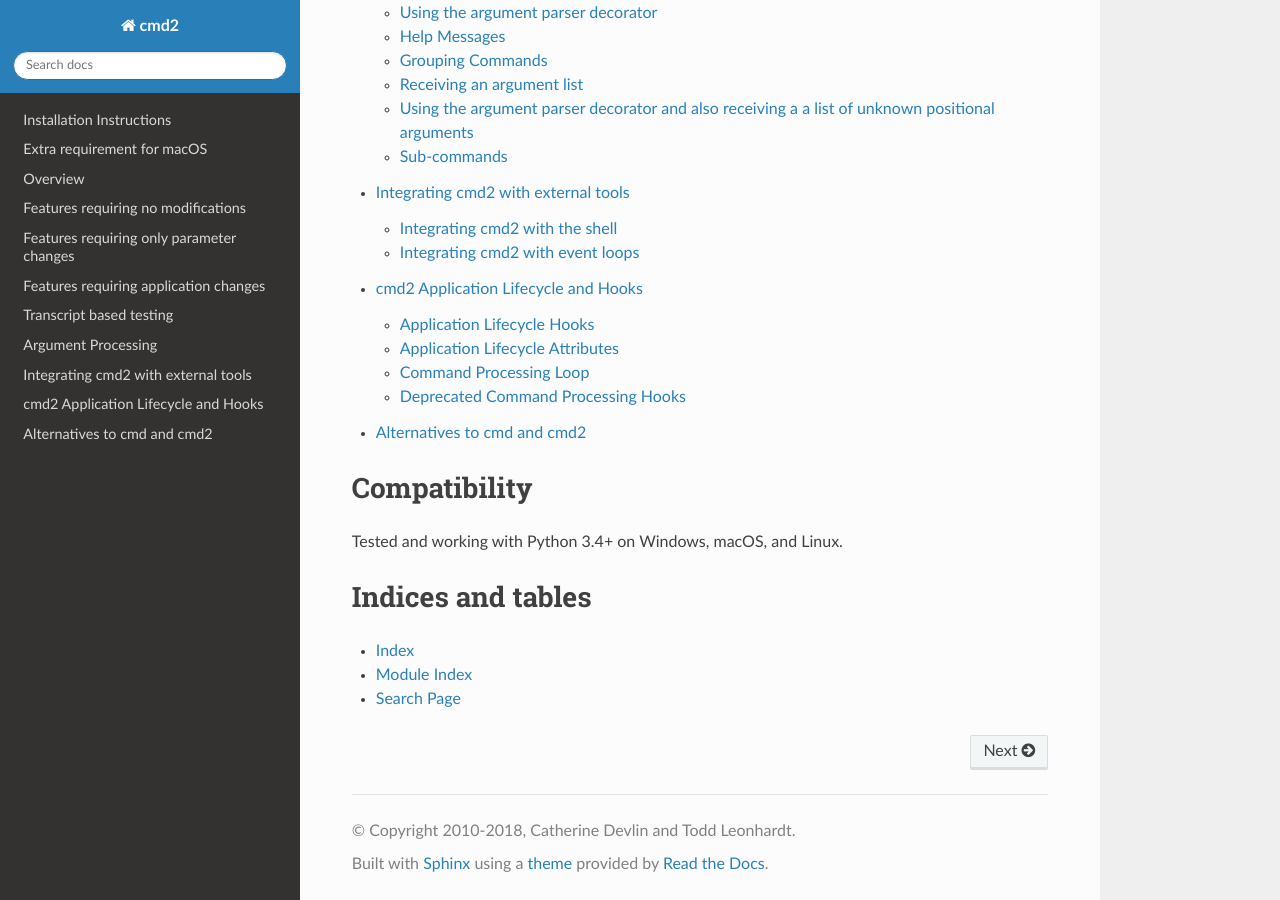
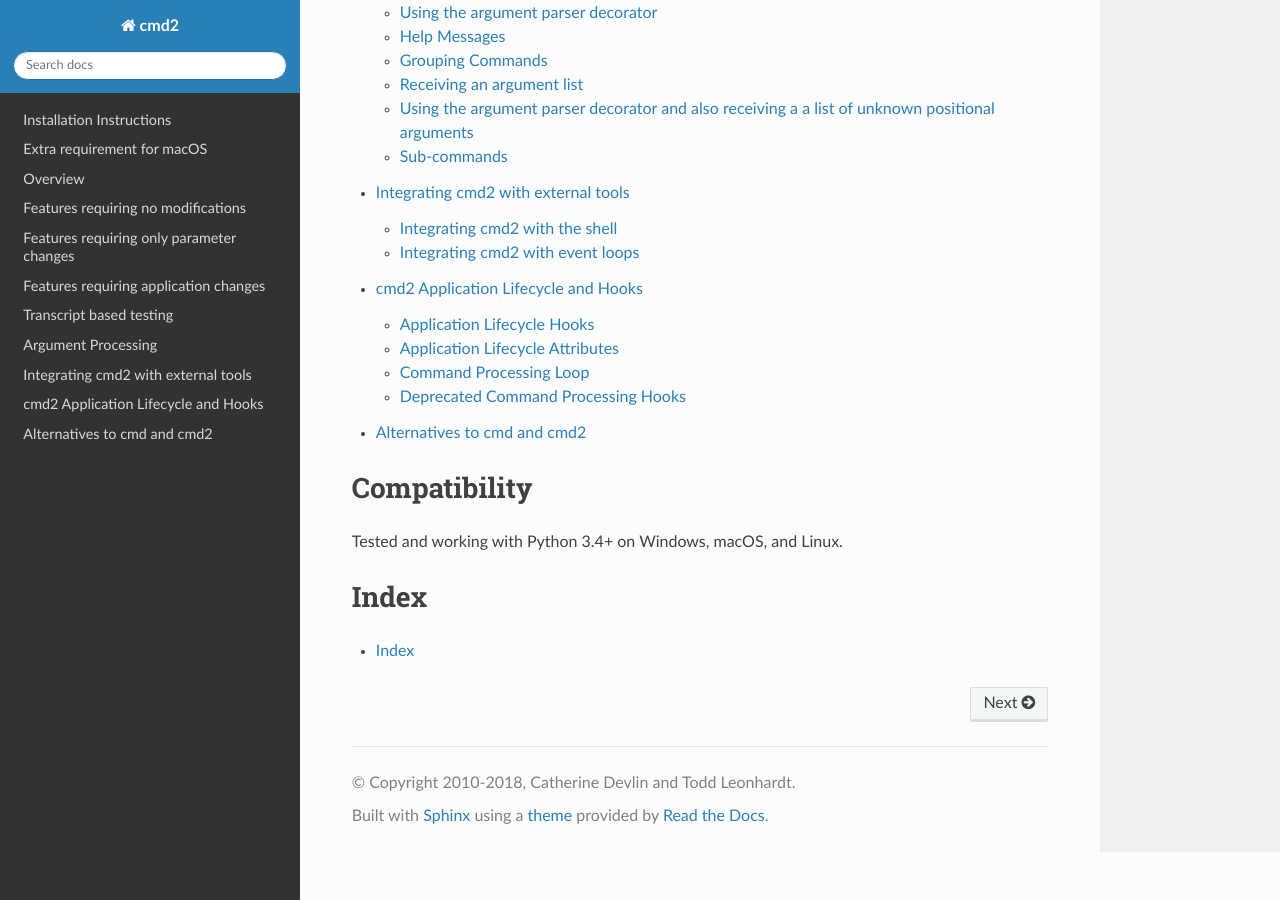
Before and after one commit to python-cmd2/cmd2, a Sphinx documentation site: the page built from docs/index.rst, in a window 1280 px wide and 900 px high, scrolled down 2368 px. Built offline with Sphinx 7.4.7 and the Read the Docs theme 2.0.0, drawn with Linux system fonts in a browser that asks for light colours.

Commit message:
Removed non-working Module Index link from the main Sphinx docs page
Also:
* Improved Sphinx build options in Makefile and via invoke by adding the following options:
    * -n : nit-picky mode, warn about all missing references
    * -v : increase verbosity (can be repeated)
    * -W : turn warnings into errors
    * -T : show full traceback on exception

```diff
--- a/docs/index.rst
+++ b/docs/index.rst
@@ -75,9 +75,7 @@
 
 Tested and working with Python 3.4+ on Windows, macOS, and Linux.
 
-Indices and tables
-==================
+Index
+=====
 
 * :ref:`genindex`
-* :ref:`modindex`
-* :ref:`search`
--- a/tasks.py
+++ b/tasks.py
@@ -89,11 +89,12 @@
 #####
 DOCS_SRCDIR = 'docs'
 DOCS_BUILDDIR = os.path.join('docs', '_build')
+SPHINX_OPTS = '-nvWT'   # Be nitpicky, verbose, and treat warnings as errors
 
 @invoke.task()
 def docs(context, builder='html'):
     "Build documentation using sphinx"
-    cmdline = 'python -msphinx -M {} {} {}'.format(builder, DOCS_SRCDIR, DOCS_BUILDDIR)
+    cmdline = 'python -msphinx -M {} {} {} {}'.format(builder, DOCS_SRCDIR, DOCS_BUILDDIR, SPHINX_OPTS)
     context.run(cmdline)
 namespace.add_task(docs)
 
```
Also changed, not shown: 1 other file.
